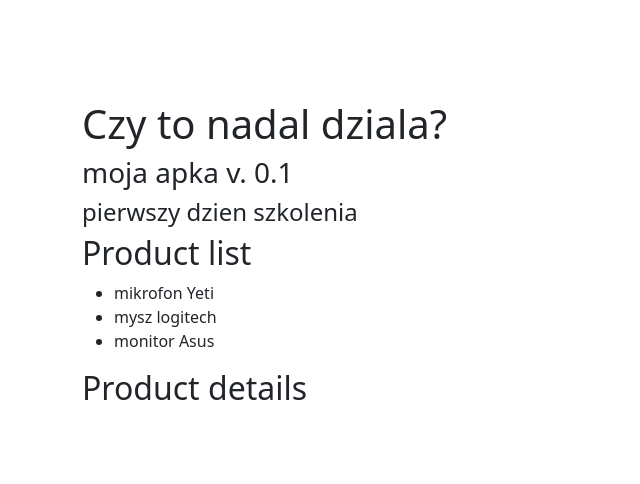
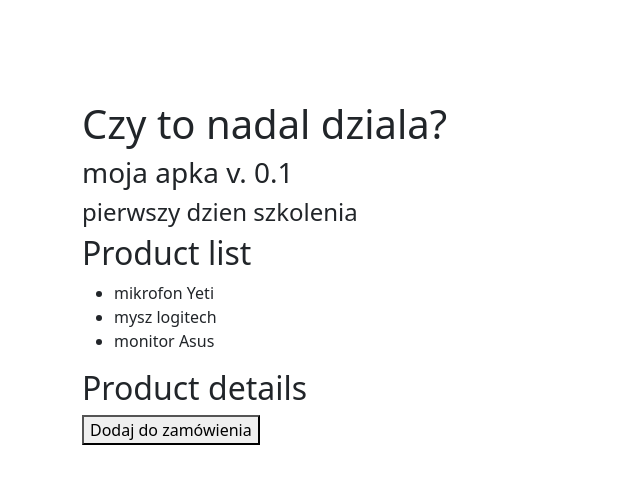
Before and after one commit to dev-com2020/altkom_ang15_1, an Angular app: page / in a window 1280 px wide. Shown: the top 484 px of the page, without its empty margins (0-640 px from the left). Built offline with nearby package versions, Linux system fonts and the light colour scheme.

Commit message:
14:42 22.04

```diff
--- a/src/app/products/product-detail/product-detail.component.html
+++ b/src/app/products/product-detail/product-detail.component.html
@@ -1,2 +1,3 @@
 <h2>Product details</h2>
 <h3>{{ name }}</h3>
+<button (click)="buy()">Dodaj do zamówienia</button>
--- a/src/app/products/product-detail/product-detail.component.ts
+++ b/src/app/products/product-detail/product-detail.component.ts
@@ -1,4 +1,4 @@
-import { Component, Input } from '@angular/core';
+import { Component, Input, Output, EventEmitter } from '@angular/core';
 
 @Component({
   selector: 'app-product-detail',
@@ -7,5 +7,11 @@ import { Component, Input } from '@angular/core';
 })
 export class ProductDetailComponent {
   @Input() name = ''
+  @Output() bought = new EventEmitter<string>();
+
+  buy() {
+    this.bought.emit(this.name)
+  }
+
 
 }
--- a/src/app/products/product-list/product-list.component.html
+++ b/src/app/products/product-list/product-list.component.html
@@ -4,4 +4,5 @@
     <li (click)="selectedProduct = 'Logi'">mysz logitech</li>
     <li (click)="selectedProduct = 'Asus'">monitor Asus</li>
 </ul>
-<app-product-detail [name]="selectedProduct"></app-product-detail>
+<app-product-detail [name]="selectedProduct" (bought)="onBuy($event)"></app-product-detail>
+<!-- <app-product-detail name="selectedProduct"></app-product-detail> -->
--- a/src/app/products/product-list/product-list.component.ts
+++ b/src/app/products/product-list/product-list.component.ts
@@ -7,4 +7,8 @@ import { Component } from '@angular/core';
 })
 export class ProductListComponent {
 selectedProduct = ''
+
+onBuy(name: string) {
+  window.alert(`Dodaleś do listy ${name}!`)
 }
+}
```
